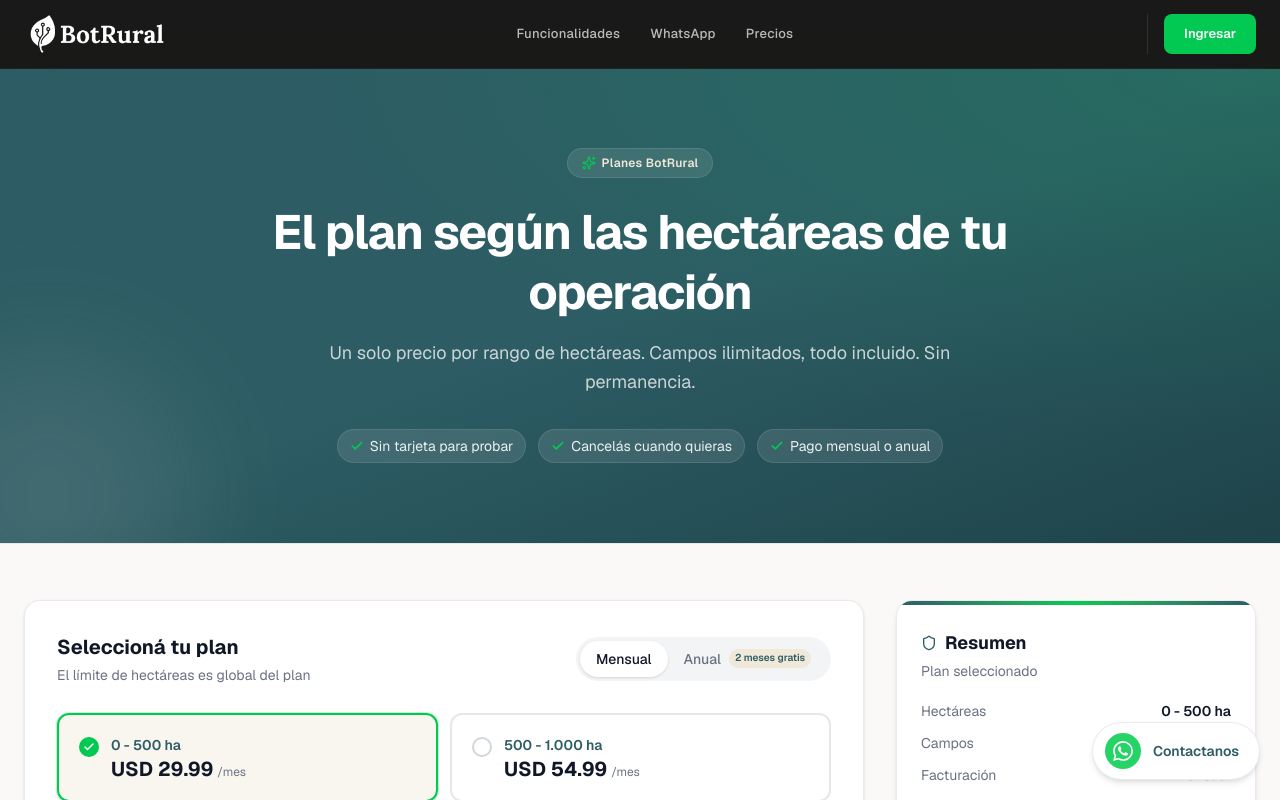
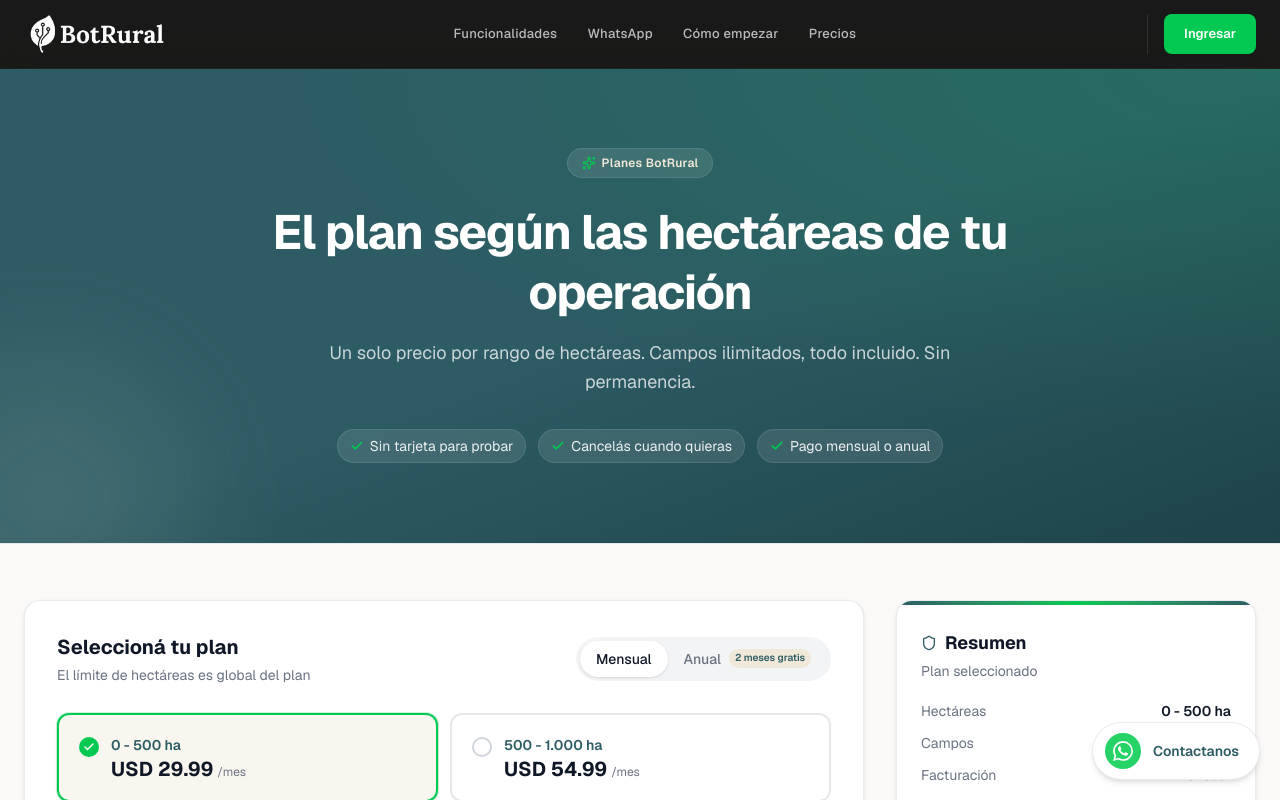
Before and after one commit to talalandig/landingbotrural, a Next.js app: page /pricing in a window 1280 px wide. Shown: the top 800 px of the page. Built offline with nearby package versions, Linux system fonts and the light colour scheme.

Commit message:
feat(header): agregar enlace "Cómo empezar" al video de YouTube
Apunta al tutorial de inicio y abre en nueva pestaña desde desktop y móvil.

```diff
--- a/app/components/Header.tsx
+++ b/app/components/Header.tsx
@@ -7,8 +7,9 @@ import { Menu, X } from 'lucide-react';
 const NAV_LINKS = [
   { href: '/#funcionalidades', label: 'Funcionalidades' },
   { href: '/#whatsapp', label: 'WhatsApp' },
+  { href: 'https://www.youtube.com/watch?v=6E3wScs0ru0', label: 'Cómo empezar', external: true },
   { href: 'https://pricing.botrural.app', label: 'Precios' },
-];
+] as const;
 
 export default function Header() {
   const [mobileMenuOpen, setMobileMenuOpen] = useState(false);
@@ -23,7 +24,18 @@ export default function Header() {
             </Link>
 
             <div className="hidden lg:flex items-center gap-0.5">
-              {NAV_LINKS.map((link) => (
+              {NAV_LINKS.map((link) =>
+                'external' in link && link.external ? (
+                  <a
+                    key={link.href}
+                    href={link.href}
+                    target="_blank"
+                    rel="noopener noreferrer"
+                    className="px-3.5 py-2 text-[13px] font-medium text-white/70 hover:text-white transition-colors tracking-wide"
+                  >
+                    {link.label}
+                  </a>
+                ) : (
                   <Link
                     key={link.href}
                     href={link.href}
@@ -31,7 +43,8 @@ export default function Header() {
                   >
                     {link.label}
                   </Link>
-              ))}
+                )
+              )}
             </div>
 
             <div className="hidden md:flex items-center shrink-0 pl-4 ml-2 border-l border-white/10">
@@ -54,7 +67,19 @@ export default function Header() {
 
           {mobileMenuOpen && (
             <div className="md:hidden border-t border-white/10 py-3 flex flex-col gap-0.5">
-              {NAV_LINKS.map((link) => (
+              {NAV_LINKS.map((link) =>
+                'external' in link && link.external ? (
+                  <a
+                    key={link.href}
+                    href={link.href}
+                    target="_blank"
+                    rel="noopener noreferrer"
+                    className="text-white/90 text-sm py-2.5 px-3 rounded-lg hover:bg-white/10 transition-colors"
+                    onClick={() => setMobileMenuOpen(false)}
+                  >
+                    {link.label}
+                  </a>
+                ) : (
                   <Link
                     key={link.href}
                     href={link.href}
@@ -63,7 +88,8 @@ export default function Header() {
                   >
                     {link.label}
                   </Link>
-              ))}
+                )
+              )}
               <a
                 href="https://app.botrural.app/login"
                 className="bg-[#02C951] hover:bg-[#02b84a] text-white text-sm py-2.5 px-3 rounded-lg font-semibold text-center mt-2 transition-colors"
--- a/app/page.tsx
+++ b/app/page.tsx
@@ -96,6 +96,7 @@ type ModuleId = 'ganaderia' | 'agricultura' | 'insumos' | 'finanzas' | 'agenda'
 const NAV_LINKS = [
   { href: '#funcionalidades', label: 'Funcionalidades' },
   { href: '#whatsapp', label: 'WhatsApp' },
+  { href: 'https://www.youtube.com/watch?v=6E3wScs0ru0', label: 'Cómo empezar', external: true },
   { href: 'https://pricing.botrural.app', label: 'Precios' },
 ];
 
@@ -1302,6 +1303,9 @@ export default function Home() {
                 <a
                   key={link.href}
                   href={link.href}
+                  {...('external' in link && link.external
+                    ? { target: '_blank', rel: 'noopener noreferrer' }
+                    : {})}
                   className={`font-medium text-white/70 hover:text-white transition-all duration-300 tracking-wide ${
                     scrollY > 24 || mobileMenuOpen
                       ? 'px-3 py-1.5 text-[12px] md:text-[13px]'
@@ -1350,6 +1354,9 @@ export default function Home() {
                     <a
                       key={link.href}
                       href={link.href}
+                      {...('external' in link && link.external
+                        ? { target: '_blank', rel: 'noopener noreferrer' }
+                        : {})}
                       onClick={() => setMobileMenuOpen(false)}
                       className="text-white/90 text-sm py-2.5 px-3 rounded-lg hover:bg-white/10 transition-colors"
                     >
```
Lines whose indentation alone changed are shown as unchanged.
